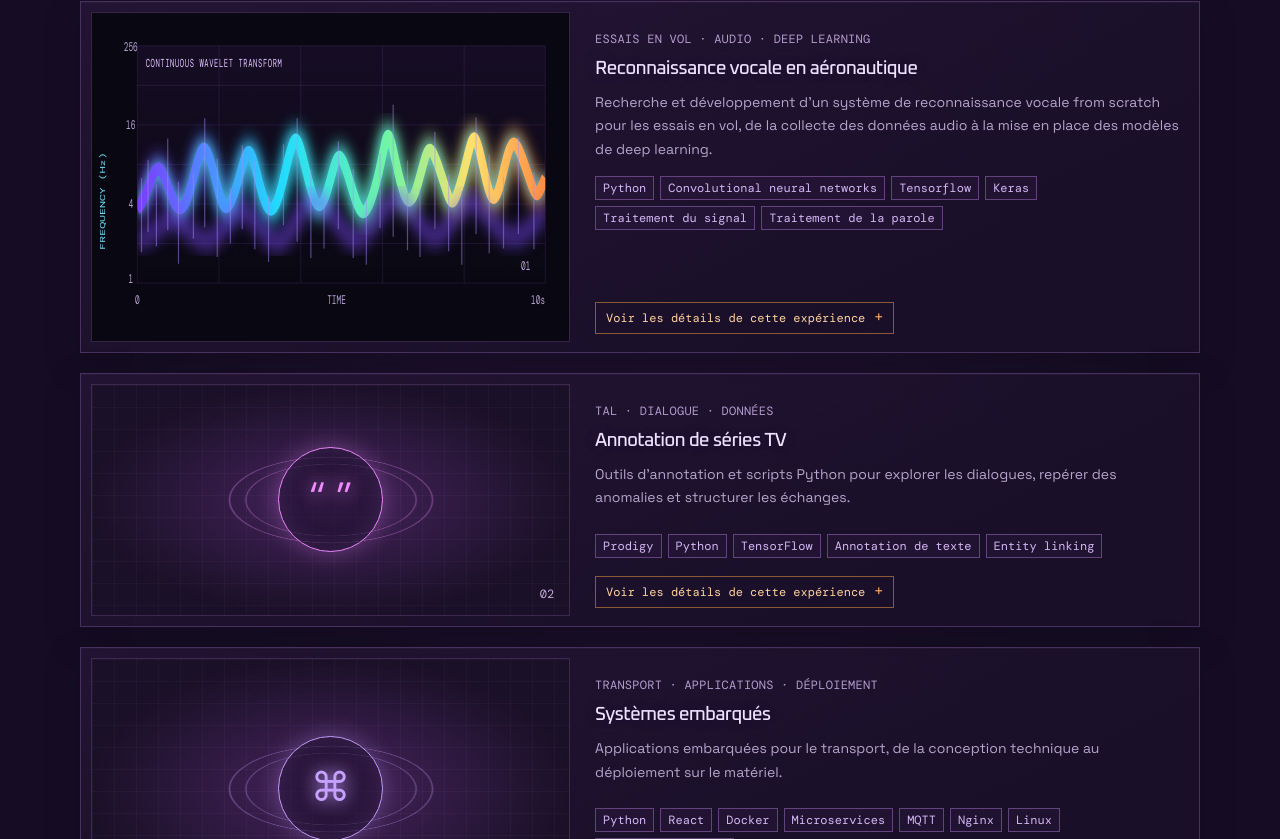
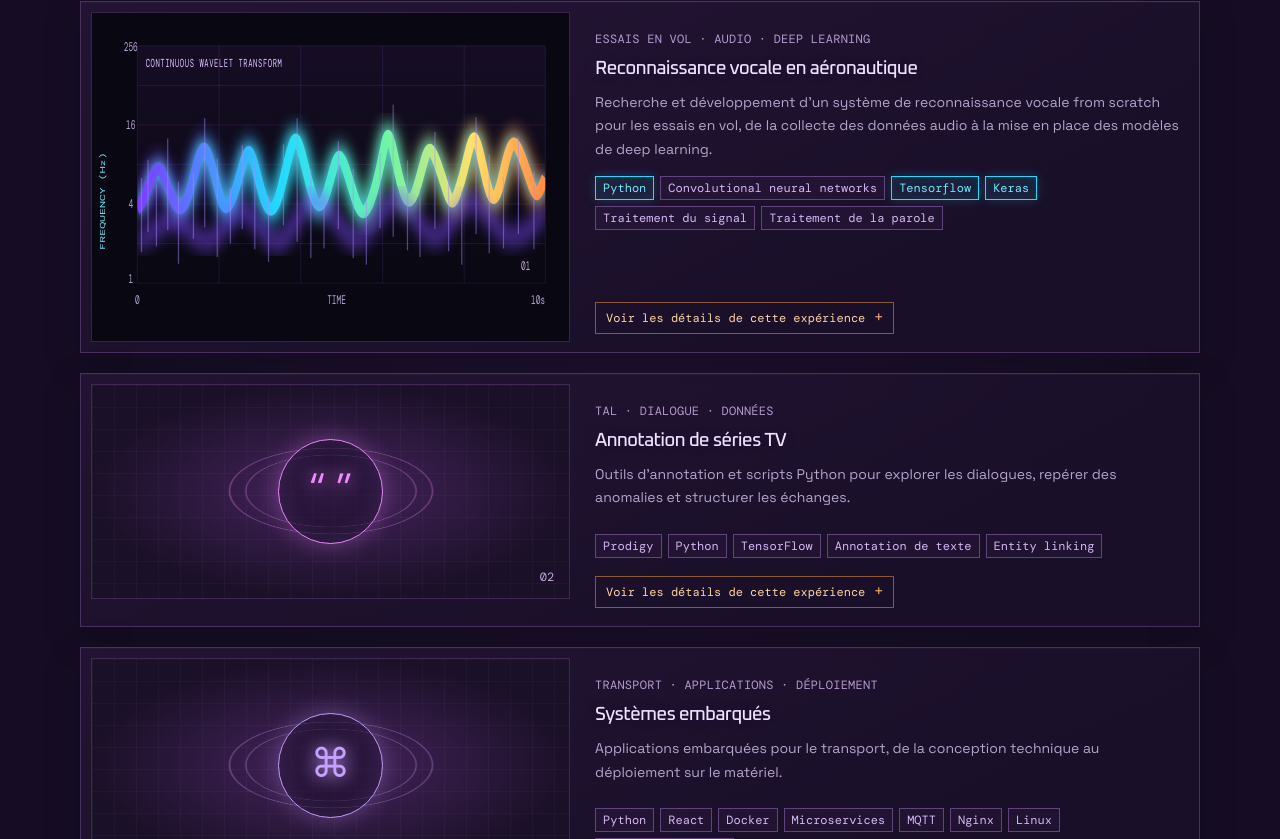
Before and after one commit to julietteBergoend/git-portfolio, a React (Vite) app in the folder portfolio/: page / in a window 1280 px wide. Shown: the part 1081-1920 px from the top of the page. Built offline with nearby package versions, Linux system fonts and the light colour scheme.

Commit message:
hightlight competences

```diff
--- a/portfolio/src/App.css
+++ b/portfolio/src/App.css
@@ -516,6 +516,7 @@
 .project-visual {
   position: relative;
   display: grid;
+  align-self: start;
   min-height: 238px;
   overflow: hidden;
   place-items: center;
@@ -2093,6 +2094,13 @@ body.loading-active {
   background: #bd75ff12;
 }
 
+.project-skills li.project-skill-neon {
+  border-color: #21dcff;
+  background: #21dcff14;
+  color: #75e7ff;
+  box-shadow: 0 0 12px #21dcff30, inset 0 0 10px #21dcff12;
+}
+
 .project-skills li:hover {
   border-color: var(--cyan) !important;
   background: #75e7ff16 !important;
--- a/portfolio/src/App.tsx
+++ b/portfolio/src/App.tsx
@@ -343,9 +343,22 @@ function App() {
                         className="project-skills"
                         aria-label={copy.projects.skillsLabel}
                       >
-                        {project.skills.map((skill) => (
-                          <li key={skill}>{skill}</li>
-                        ))}
+                        {project.skills.map((skill) => {
+                          const isNeonSkill =
+                            project.number === '01' &&
+                            ['python', 'keras', 'tensorflow'].includes(
+                              skill.toLowerCase(),
+                            )
+
+                          return (
+                            <li
+                              className={isNeonSkill ? 'project-skill-neon' : undefined}
+                              key={skill}
+                            >
+                              {skill}
+                            </li>
+                          )
+                        })}
                       </ul>
                       <details className="project-details">
                         <summary>{copy.projects.experienceDetailsLabel}</summary>
```
